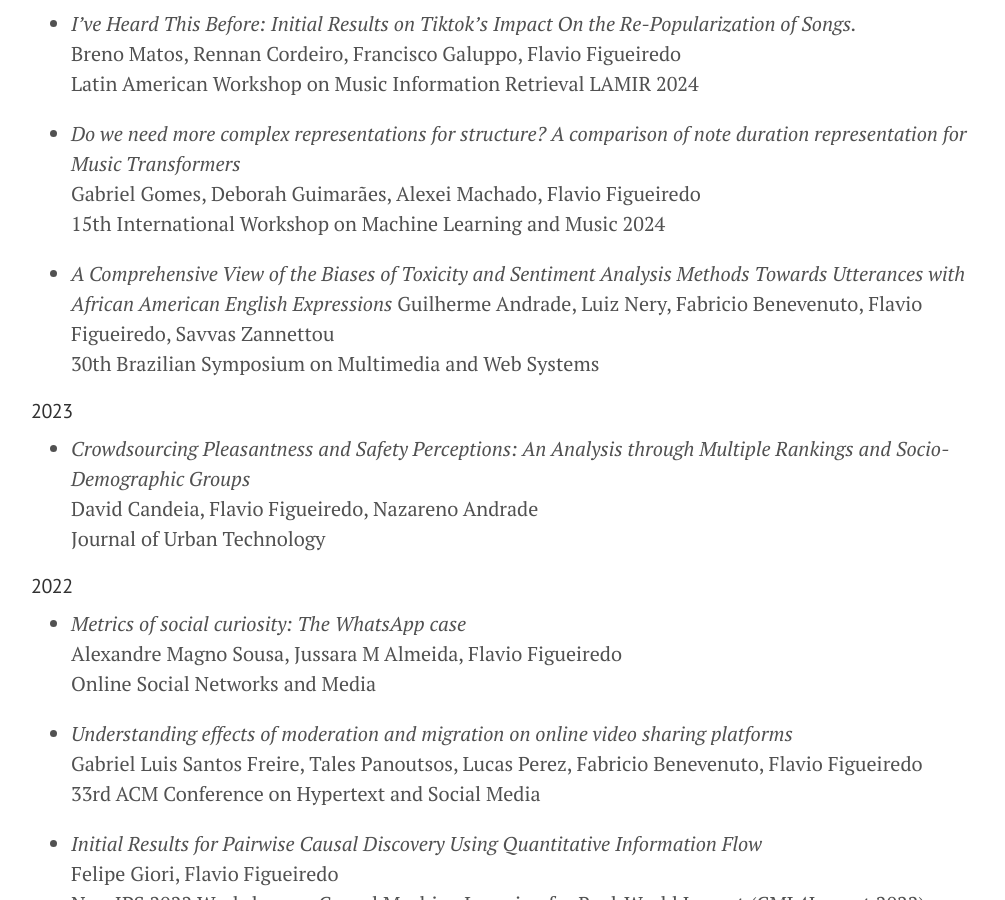
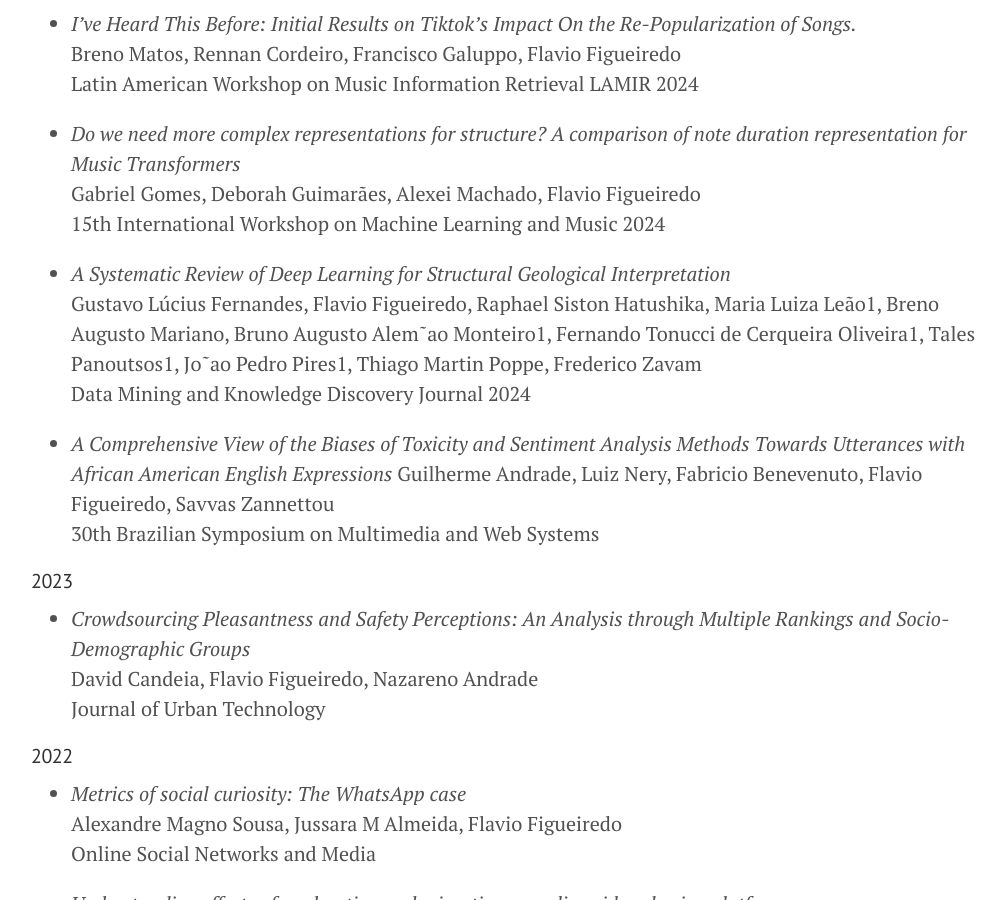
Before and after one commit to flaviovdf/flaviovdf.github.io, a Jekyll site: the page built from index.md, in a window 1280 px wide and 900 px high, scrolled down 704 px. Shown: the whole window, without its empty margins (129-1134 px from the left). Built offline with Jekyll 4.4.1, drawn with Linux system fonts in a browser that asks for light colours.

Commit message:
Update index.md

```diff
--- a/index.md
+++ b/index.md
@@ -31,6 +31,13 @@ Hello, and welcome to my home page. Currently, I work as a Professor @ UFMG. Mos
 * *Do we need more complex representations for structure? A comparison of note duration representation for Music Transformers* <br/>
   Gabriel Gomes, Deborah Guimarães, Alexei Machado, Flavio Figueiredo <br/>
   15th International Workshop on Machine Learning and Music 2024
+
+* *A Systematic Review of Deep Learning for Structural Geological Interpretation* <br/>
+  Gustavo Lúcius Fernandes, Flavio Figueiredo, Raphael Siston Hatushika, Maria Luiza Leão1, Breno Augusto Mariano, Bruno
+Augusto Alem˜ao Monteiro1, Fernando Tonucci de Cerqueira
+Oliveira1, Tales Panoutsos1, Jo˜ao Pedro Pires1, Thiago Martin
+Poppe, Frederico Zavam <br/>
+  Data Mining and Knowledge Discovery Journal 2024
 
 * *A Comprehensive View of the Biases of Toxicity and Sentiment Analysis Methods Towards Utterances with African American English Expressions*
   Guilherme Andrade, Luiz Nery, Fabricio Benevenuto, Flavio Figueiredo, Savvas Zannettou <br/>
```
